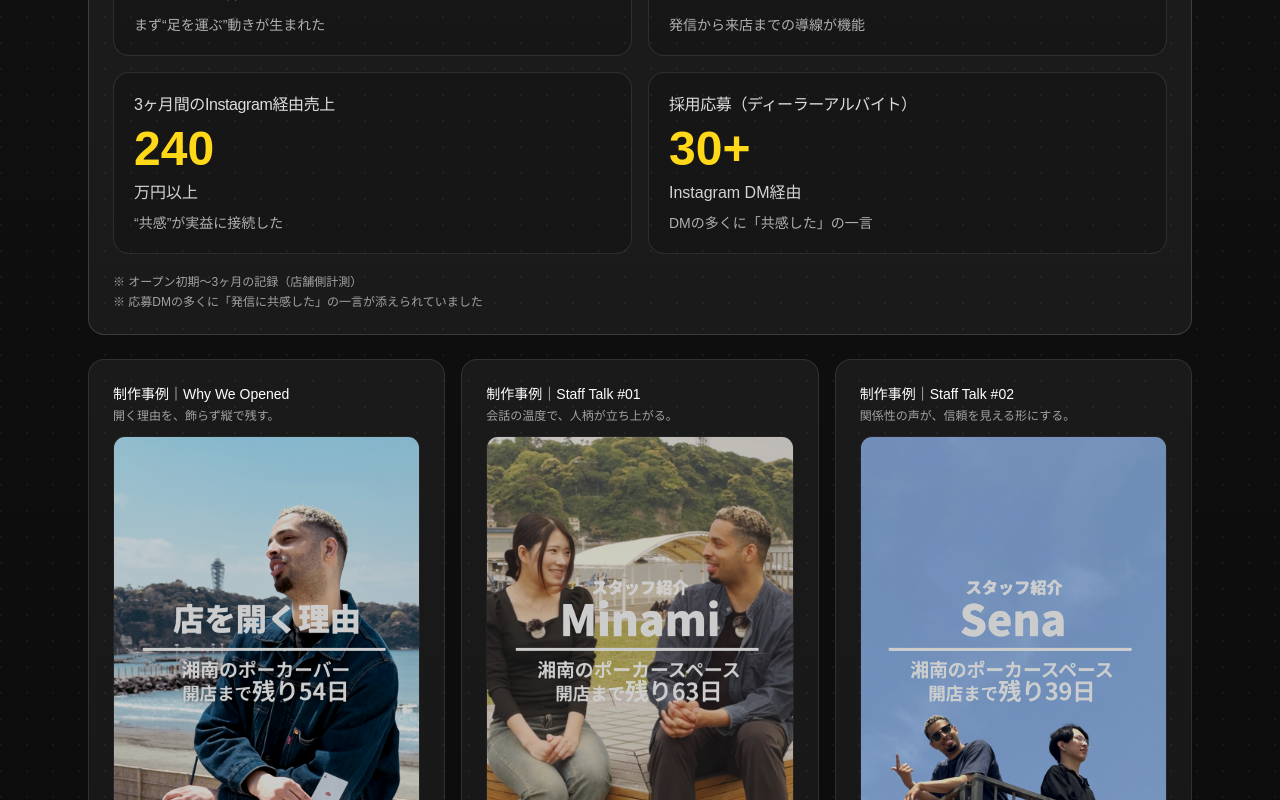
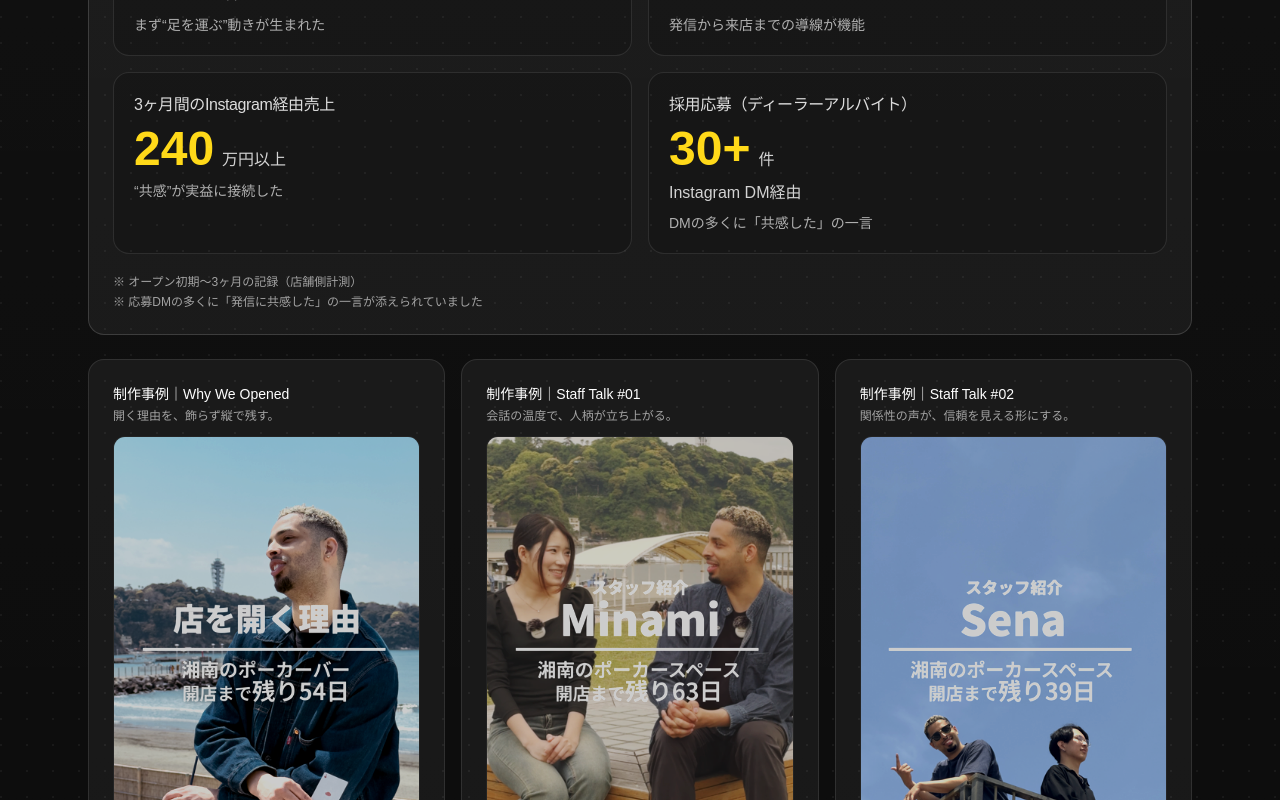
Before and after one commit to naturalpeopleinfo-blip/ambient-doc-clean, a Next.js app: page / in a window 1280 px wide. Shown: the part 2220-3020 px from the top of the page. Built offline with nearby package versions, Linux system fonts and the light colour scheme.

Commit message:
Add subtle pricing block (from 200,000 JPY)

```diff
--- a/src/app/page.tsx
+++ b/src/app/page.tsx
@@ -736,14 +736,19 @@ export default function Home() {
                 {/* 3rd card */}
                 <div className="rounded-2xl border border-white/10 bg-black/20 p-5 transition hover:bg-white/[0.06]">
                   <p className="text-sm sm:text-base font-medium tracking-tight text-white/85">3ヶ月間のInstagram経由売上</p>
-                  <p className="mt-2 text-4xl sm:text-5xl font-semibold text-[#FFD814]">240</p>
-                  <p className="mt-2 text-sm sm:text-base text-neutral-100/85">万円以上</p>
+                  <div className="mt-2 flex items-baseline gap-2">
+                    <p className="text-4xl sm:text-5xl font-semibold text-[#FFD814]">240</p>
+                    <p className="text-sm sm:text-base text-neutral-100/85">万円以上</p>
+                  </div>
                   <p className="mt-2 text-xs sm:text-sm text-neutral-300/80">“共感”が実益に接続した</p>
                 </div>
                 {/* 4th card */}
                 <div className="rounded-2xl border border-white/10 bg-black/20 p-5 transition hover:bg-white/[0.06]">
                   <p className="text-sm sm:text-base font-medium tracking-tight text-white/85">採用応募（ディーラーアルバイト）</p>
-                  <p className="mt-2 text-4xl sm:text-5xl font-semibold text-[#FFD814]">30+</p>
+                  <div className="mt-2 flex items-baseline gap-2">
+                    <p className="text-4xl sm:text-5xl font-semibold text-[#FFD814]">30+</p>
+                    <p className="text-sm sm:text-base text-neutral-100/85">件</p>
+                  </div>
                   <p className="mt-2 text-sm sm:text-base text-neutral-100/85">Instagram DM経由</p>
                   <p className="mt-2 text-xs sm:text-sm text-neutral-300/80">DMの多くに「共感した」の一言</p>
                 </div>
@@ -989,6 +994,25 @@ export default function Home() {
           </div>
         </section>
 
+        {/* PRICING */}
+        <section className="space-y-5 pt-2">
+          <div className="flex items-center gap-3">
+            <Pill>Pricing</Pill>
+            <Divider />
+          </div>
+
+          <div className="mx-auto max-w-3xl rounded-2xl border border-white/10 bg-white/5 p-6 sm:p-7">
+            <p className="text-sm tracking-widest text-neutral-400">料金目安</p>
+            <p className="mt-3 text-sm sm:text-base text-neutral-200/90 leading-relaxed">
+              月額 <span className="text-white font-medium">200,000円〜（税別）</span>
+              <span className="text-neutral-400">（内容・本数・期間により調整）</span>
+            </p>
+            <p className="mt-3 text-xs sm:text-sm text-neutral-400 leading-relaxed">
+              ※ まずは目的と現状を伺い、最適な設計でご提案します。
+            </p>
+          </div>
+        </section>
+
         {/* CONTACT */}
         <section id="contact" className="text-center space-y-4 pt-4">
           <div className="mx-auto flex max-w-xl items-center gap-3 justify-center">
@@ -1010,8 +1034,7 @@ export default function Home() {
           </div>
 
           <p className="text-xs text-neutral-500 leading-relaxed">
-            ※ すべてのご相談をお受けするわけではありません。<br />
-            方向性が合う場合のみ、次のステップをご案内します。
+            ※ ボタンを押すと Googleフォーム（別タブ）が開きます。
           </p>
         </section>
       </main>
```
